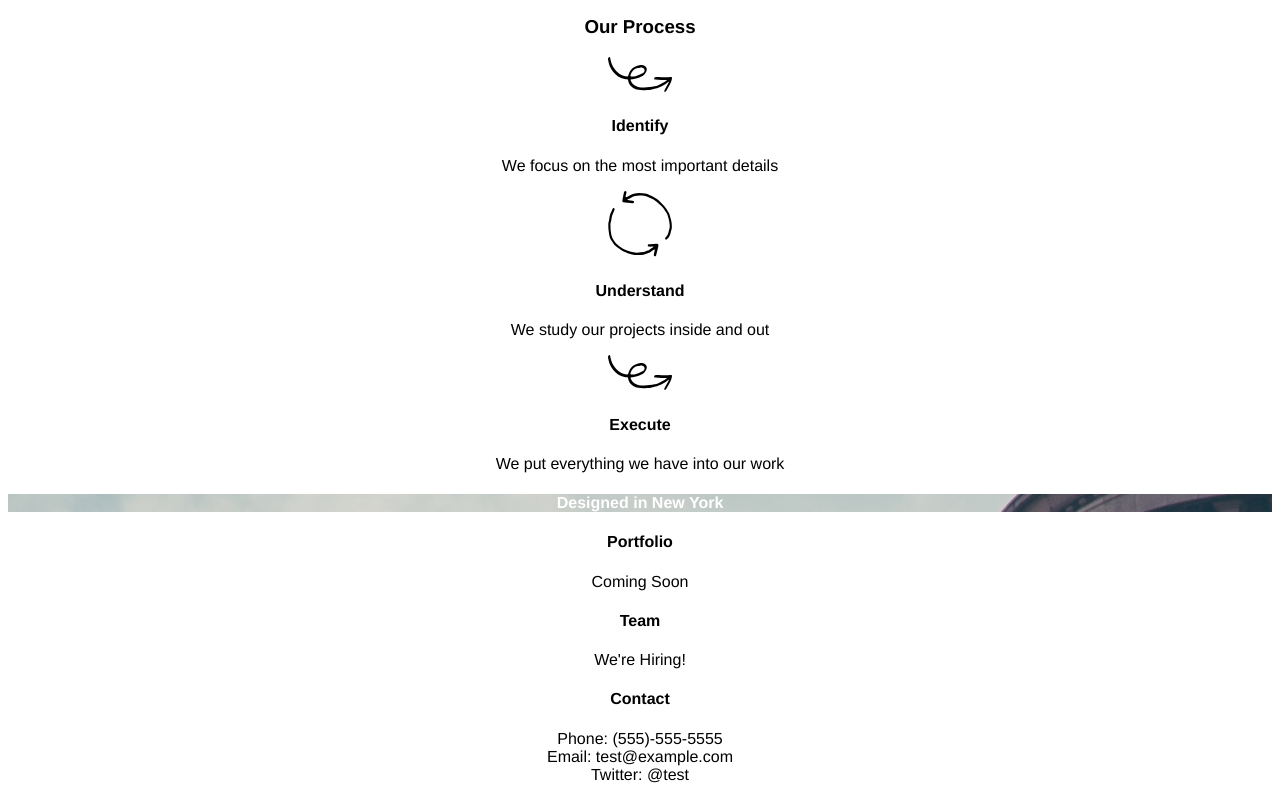
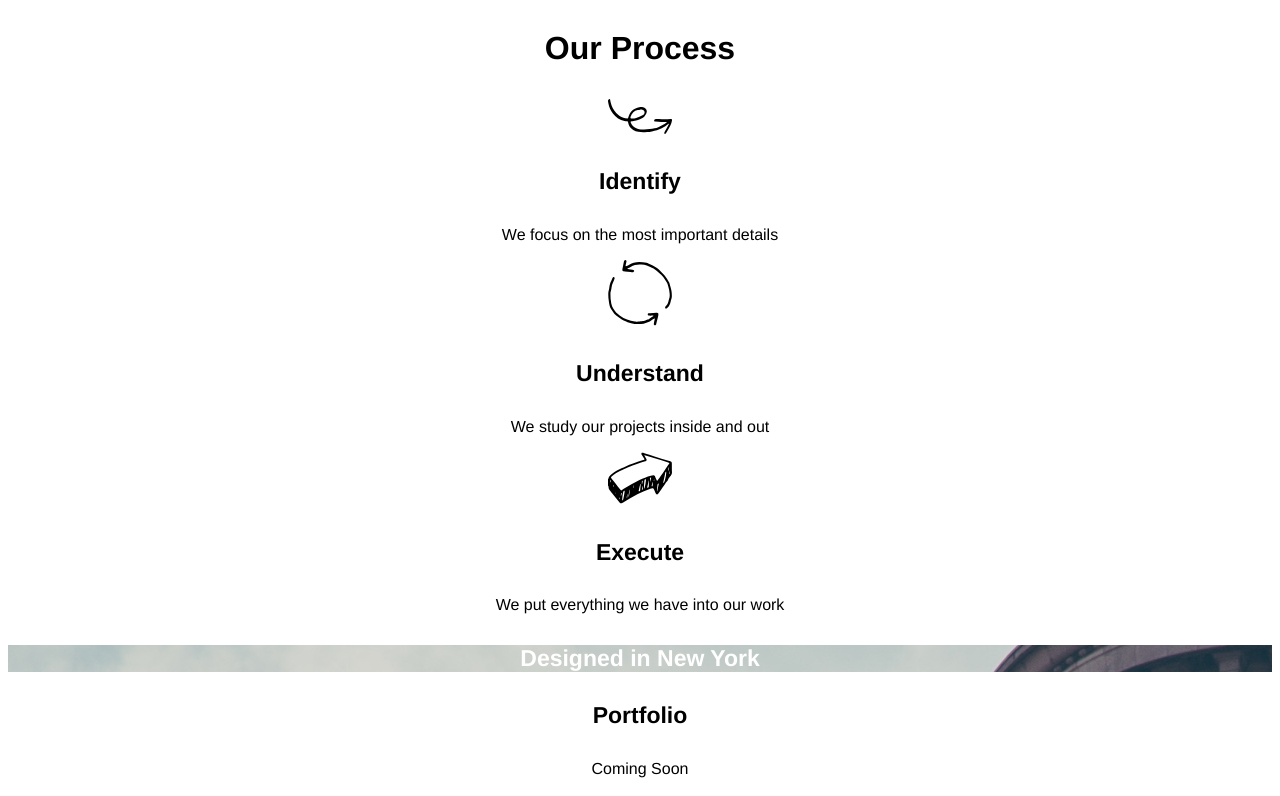
Before and after one commit to prushley/broadway, a plain HTML site: page index.html in a window 1280 px wide. Shown: the part 364-1160 px from the top of the page. Drawn offline with Linux system fonts and the light colour scheme.

Commit message:
Final completed version

```diff
--- a/index.html
+++ b/index.html
@@ -32,7 +32,7 @@
   <img src="./resources/images/understand.svg" alt="loop">
   <h4>Understand</h4>
   <p>We study our projects inside and out<p>
-  <img src="./resources/images/identify.svg" alt="straight arrow">
+  <img src="./resources/images/execute.svg" alt="straight arrow">
   <h4>Execute</h4>
   <p>We put everything we have into our work</p>
 
@@ -44,7 +44,7 @@
   <h4>Team</h4>
   <p>We're Hiring!</p>
   <h4>Contact</h4>
-  <p>
+  <p class="contact">
     Phone: (555)-555-5555<br>
     Email: test@example.com<br>
     Twitter: @test
--- a/resources/css/style.css
+++ b/resources/css/style.css
@@ -34,3 +34,17 @@ h1 {
   font-size: 70px;
   font-weight: bold;
 }
+
+h3 {
+  font-size: 32px;
+  font-weight: bold;
+}
+
+h4 {
+  font-size: 23px;
+  font-weight: bold;
+}
+
+.contact {
+  line-height: 1.8;
+}
```
